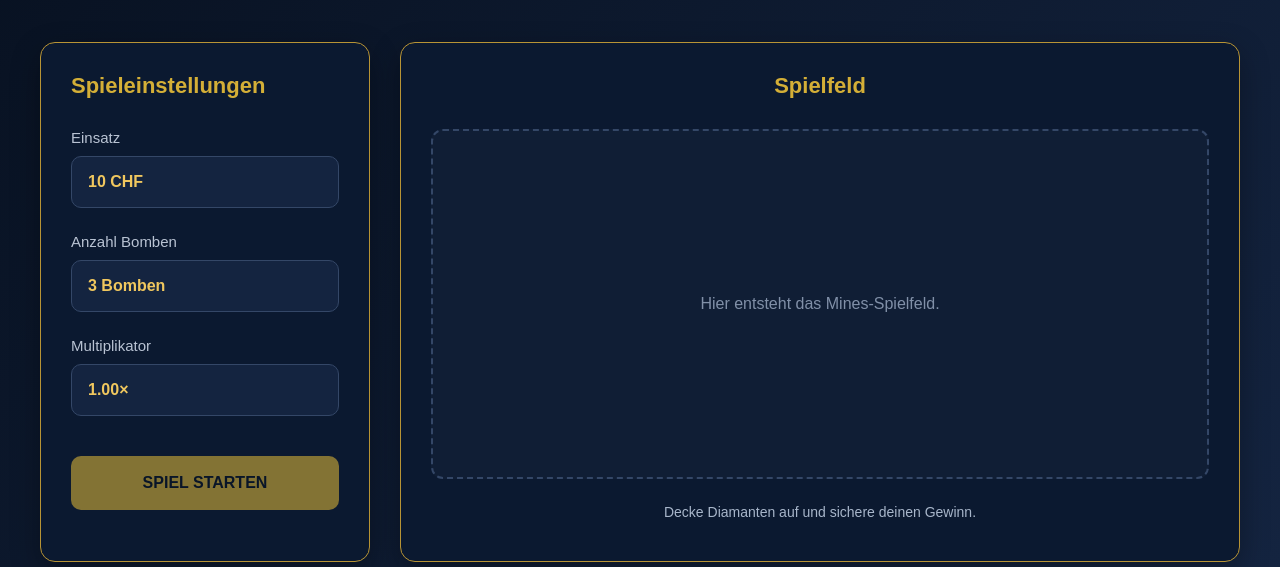
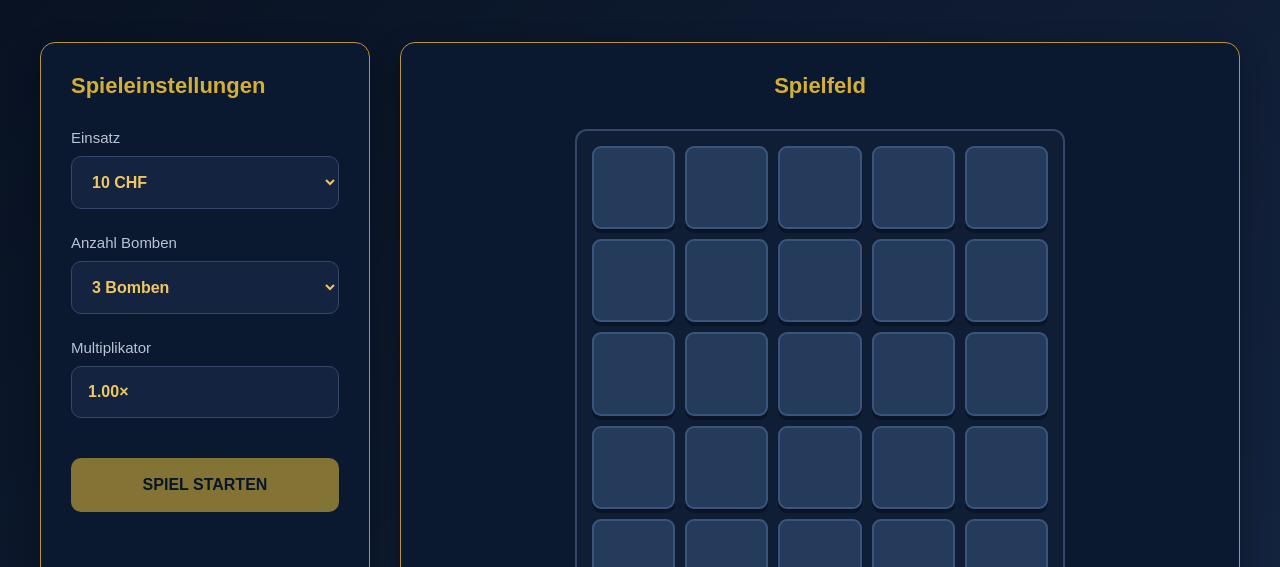
Before and after one commit to 2003-Anonymous/Lernperiode-12, a website: page mines.html in a window 1280 px wide. Shown: the part 233-800 px from the top of the page. Drawn offline with Linux system fonts and the light colour scheme.

Commit message:
Add files via upload

```diff
--- a/mines.css
+++ b/mines.css
@@ -14,8 +14,8 @@ body {
 
 .topbar {
     display: flex;
+    justify-content: space-between;
     align-items: center;
-    justify-content: space-between;
     padding: 25px 50px;
     background: #081323;
     border-bottom: 2px solid #d4af37;
@@ -100,13 +100,24 @@ body {
     font-size: 15px;
 }
 
+.setting select,
 .setting-value {
+    width: 100%;
     background: #142440;
     border: 1px solid #344767;
     padding: 16px;
     border-radius: 10px;
     color: #f0c75e;
+    font-size: 16px;
     font-weight: bold;
+}
+
+.setting select {
+    cursor: pointer;
+}
+
+.setting select:focus {
+    outline: 1px solid #d4af37;
 }
 
 .start-button {
@@ -124,23 +135,42 @@ body {
 }
 
 .game-area {
-    min-height: 520px;
     text-align: center;
 }
 
 .game-board {
-    height: 350px;
+    display: grid;
+    grid-template-columns: repeat(5, 1fr);
+    gap: 10px;
+    width: 100%;
+    max-width: 490px;
+    margin: 0 auto;
+    padding: 15px;
     background: #101e35;
-    border: 2px dashed #344767;
+    border: 2px solid #344767;
     border-radius: 12px;
-    display: flex;
-    justify-content: center;
-    align-items: center;
 }
 
-.game-board p {
-    color: #8190a8;
-    font-size: 16px;
+.tile {
+    width: 100%;
+    aspect-ratio: 1 / 1;
+    background: #243b5c;
+    border: 2px solid #39557b;
+    border-radius: 9px;
+    box-shadow: 0 4px 0 #091426;
+    cursor: pointer;
+    transition: 0.2s;
+}
+
+.tile:hover {
+    background: #34547d;
+    border-color: #d4af37;
+    transform: translateY(-2px);
+}
+
+.tile:active {
+    transform: translateY(2px);
+    box-shadow: none;
 }
 
 .game-hint {
@@ -172,3 +202,32 @@ body {
         font-size: 40px;
     }
 }
+
+@media (max-width: 450px) {
+    .topbar {
+        padding: 15px;
+    }
+
+    .brand {
+        font-size: 12px;
+    }
+
+    .back-button,
+    .game-name {
+        font-size: 11px;
+    }
+
+    .game-settings,
+    .game-area {
+        padding: 18px;
+    }
+
+    .game-board {
+        gap: 6px;
+        padding: 8px;
+    }
+
+    .tile {
+        border-radius: 5px;
+    }
+}
--- a/mines.html
+++ b/mines.html
@@ -28,13 +28,23 @@
                 <h2>Spieleinstellungen</h2>
 
                 <div class="setting">
-                    <label>Einsatz</label>
-                    <div class="setting-value">10 CHF</div>
+                    <label for="bet">Einsatz</label>
+                    <select id="bet">
+                        <option value="10">10 CHF</option>
+                        <option value="25">25 CHF</option>
+                        <option value="50">50 CHF</option>
+                        <option value="100">100 CHF</option>
+                    </select>
                 </div>
 
                 <div class="setting">
-                    <label>Anzahl Bomben</label>
-                    <div class="setting-value">3 Bomben</div>
+                    <label for="bombs">Anzahl Bomben</label>
+                    <select id="bombs">
+                        <option value="1">1 Bombe</option>
+                        <option value="3" selected>3 Bomben</option>
+                        <option value="5">5 Bomben</option>
+                        <option value="10">10 Bomben</option>
+                    </select>
                 </div>
 
                 <div class="setting">
@@ -51,11 +61,39 @@
                 <h2>Spielfeld</h2>
 
                 <div class="game-board">
-                    <p>Hier entsteht das Mines-Spielfeld.</p>
+                    <button class="tile" type="button" aria-label="Feld 1"></button>
+                    <button class="tile" type="button" aria-label="Feld 2"></button>
+                    <button class="tile" type="button" aria-label="Feld 3"></button>
+                    <button class="tile" type="button" aria-label="Feld 4"></button>
+                    <button class="tile" type="button" aria-label="Feld 5"></button>
+
+                    <button class="tile" type="button" aria-label="Feld 6"></button>
+                    <button class="tile" type="button" aria-label="Feld 7"></button>
+                    <button class="tile" type="button" aria-label="Feld 8"></button>
+                    <button class="tile" type="button" aria-label="Feld 9"></button>
+                    <button class="tile" type="button" aria-label="Feld 10"></button>
+
+                    <button class="tile" type="button" aria-label="Feld 11"></button>
+                    <button class="tile" type="button" aria-label="Feld 12"></button>
+                    <button class="tile" type="button" aria-label="Feld 13"></button>
+                    <button class="tile" type="button" aria-label="Feld 14"></button>
+                    <button class="tile" type="button" aria-label="Feld 15"></button>
+
+                    <button class="tile" type="button" aria-label="Feld 16"></button>
+                    <button class="tile" type="button" aria-label="Feld 17"></button>
+                    <button class="tile" type="button" aria-label="Feld 18"></button>
+                    <button class="tile" type="button" aria-label="Feld 19"></button>
+                    <button class="tile" type="button" aria-label="Feld 20"></button>
+
+                    <button class="tile" type="button" aria-label="Feld 21"></button>
+                    <button class="tile" type="button" aria-label="Feld 22"></button>
+                    <button class="tile" type="button" aria-label="Feld 23"></button>
+                    <button class="tile" type="button" aria-label="Feld 24"></button>
+                    <button class="tile" type="button" aria-label="Feld 25"></button>
                 </div>
 
                 <p class="game-hint">
-                    Decke Diamanten auf und sichere deinen Gewinn.
+                    Das Spiel wird in der nächsten Lektion programmiert.
                 </p>
             </div>
 
```
